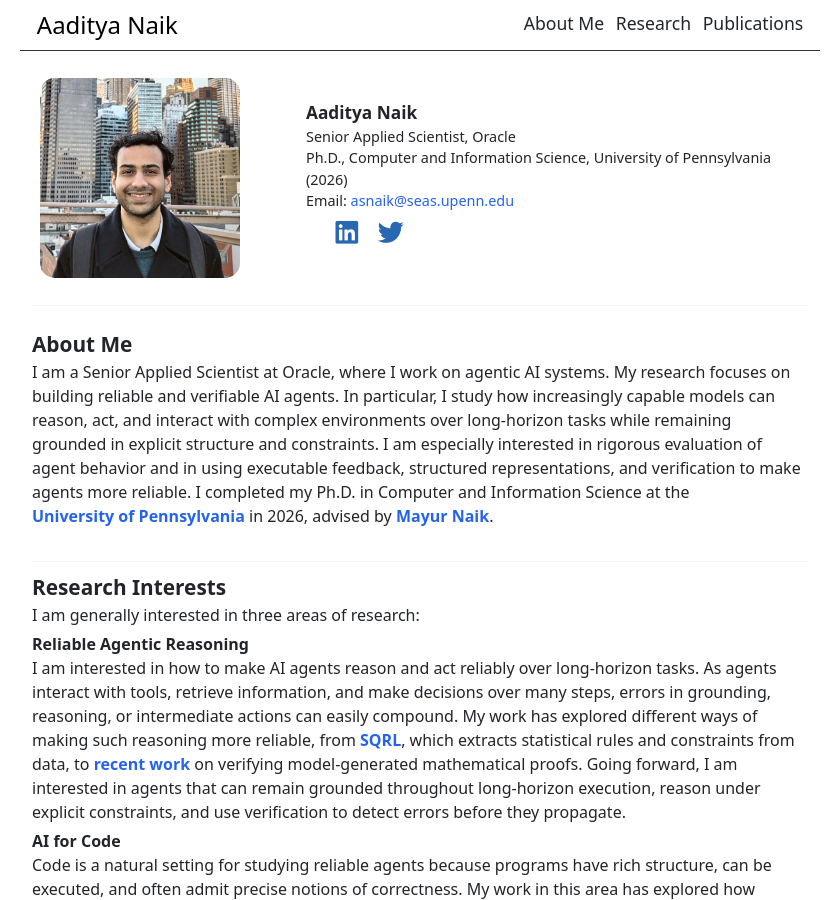
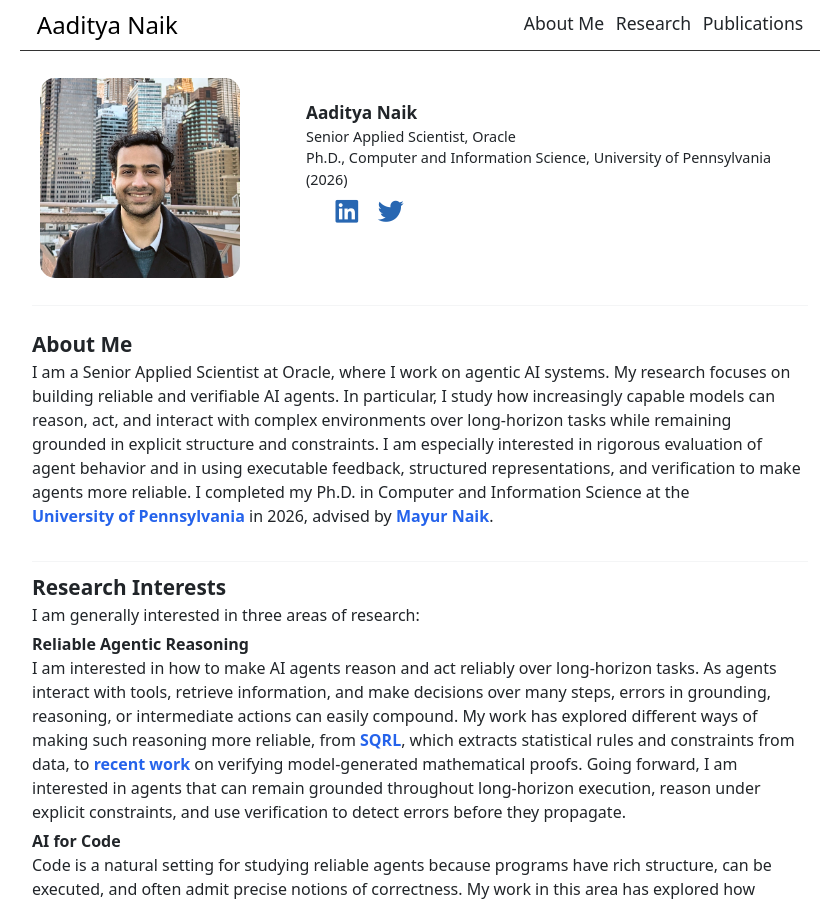
Before and after one commit to aadityanaik/aadityanaik.github.io, a Jekyll site: the page built from index.html, in a window 1280 px wide and 900 px high. Shown: the whole window, without its empty margins (220-1054 px from the left). Built offline with Jekyll 4.4.1, drawn with Linux system fonts in a browser that asks for light colours; a style sheet for code colours, icons or effects is not loaded.

Commit message:
Updated webpage

```diff
--- a/index.html
+++ b/index.html
@@ -17,7 +17,6 @@ menu_weight: 1
 		<font size="+1" class="profile-name"><strong>Aaditya Naik</strong></font><br>
 		Senior Applied Scientist, Oracle<br>
 		Ph.D., Computer and Information Science, University of Pennsylvania (2026)<br>
-		Email: <a href="mailto:asnaik@seas.upenn.edu" target="_blank">asnaik@seas.upenn.edu</a><br>
 		<div class="d-flex">
 			<!-- <a href="assets/CV.pdf" class="icon-link d-flex align-items-center" target="_blank"
 				style="padding-left: 0; font-size: 1.2rem !important;">C.V.</a> -->
```
